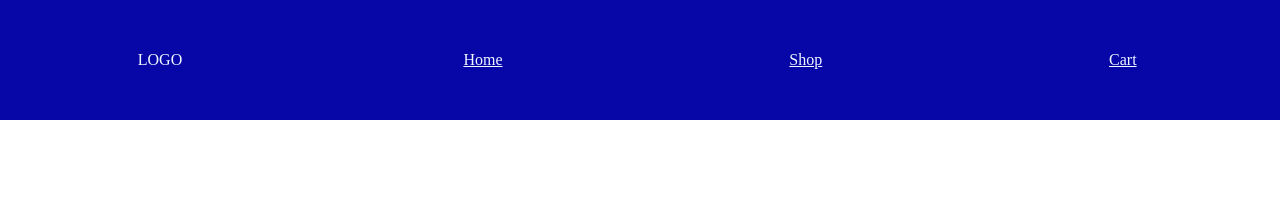
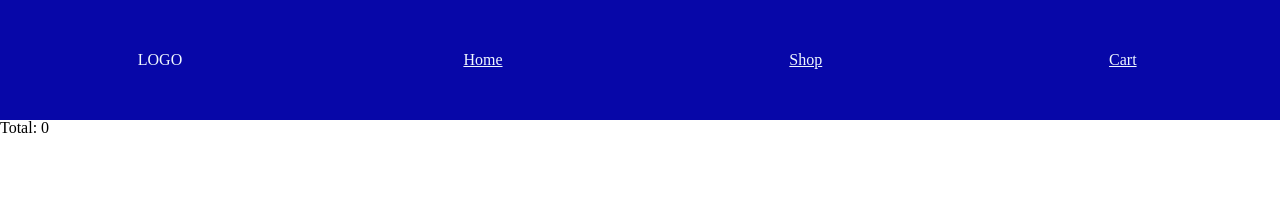
Before and after one commit to WandoCode/shopping-cart, a React (Create React App) app: page /cart in a window 1280 px wide. Shown: the top 210 px of the page. Built offline with nearby package versions, Linux system fonts and the light colour scheme.

Commit message:
Add price display, total price display in cart. Each item in cart have a button to add one more item, remove one item or remove all item in a row.

```diff
--- a/src/App.js
+++ b/src/App.js
@@ -10,27 +10,67 @@ import { useState } from "react";
 function App() {
   const [cartArray, setCartArray] = useState([]);
 
+  // Helpers Function: Add a given quantity to the item object with the given id
+  const addQuantityToCart = (id, quantityNum) => {
+    return cartArray.map((item) => {
+      if (item.id === id) {
+        item.quantity += quantityNum;
+        return item;
+      } else {
+        return item;
+      }
+    });
+  };
+
+  // Add the item object to te cartArray
   const addSelectionToCart = (itemSelection) => {
     let newItemSelection = [];
     // If the item is already in the cart, add it the quantity
-
     if (
       cartArray.some((item) => {
         return item.id === itemSelection.id;
       })
     ) {
-      console.log("item in cart already");
-      newItemSelection = cartArray.map((item) => {
-        if (item.id === itemSelection.id) {
-          item.quantity += itemSelection.quantity;
-          return item;
-        } else {
-          return item;
-        }
-      });
+      newItemSelection = addQuantityToCart(
+        itemSelection.id,
+        itemSelection.quantity
+      );
+      // Otherwise, just push the item object to the cart
     } else {
       newItemSelection = [...cartArray, itemSelection];
     }
+    setCartArray(newItemSelection);
+  };
+
+  const removeItems = (id) => {
+    // Remove item with the given id from the cartArray
+    let newItemSelection = [];
+    newItemSelection = cartArray.filter((item) => {
+      return item.id !== id;
+    });
+    setCartArray(newItemSelection);
+  };
+
+  // Remove one item with the given id from the cart
+  const removeOneItem = (id) => {
+    let newItemSelection = [];
+
+    // Remove 1 to the quantity of the item in the cart array
+    newItemSelection = addQuantityToCart(id, -1);
+
+    // Filter cart to remove item object with quantity <= 0
+    const cleanArray = newItemSelection.filter((item) => {
+      return item.quantity > 0;
+    });
+
+    setCartArray(cleanArray);
+  };
+
+  // Add one item with the given id from the cart
+  const addOneItem = (id) => {
+    let newItemSelection = [];
+    // Add 1 to the quantity of the item in the cart array
+    newItemSelection = addQuantityToCart(id, 1);
     setCartArray(newItemSelection);
   };
 
@@ -44,7 +84,17 @@ function App() {
           path="shop/:itemId"
           element={<Item addSelectionToCart={addSelectionToCart} />}
         />
-        <Route path="cart" element={<Cart items={cartArray} />} />
+        <Route
+          path="cart"
+          element={
+            <Cart
+              items={cartArray}
+              removeItems={removeItems}
+              removeOneItem={removeOneItem}
+              addOneItem={addOneItem}
+            />
+          }
+        />
         <Route path="*" element={<ErrorPage />} />
       </Routes>
     </div>
--- a/src/datas.json
+++ b/src/datas.json
@@ -21,7 +21,7 @@
     {
       "id": 0,
       "title": "beirut poster",
-      "price": "25.5",
+      "price": "25,5",
       "url": "https://assets.bigcartel.com/product_images/230085164/Beirut_Poster_Print_Final_smaller_wm.png"
     },
     {
@@ -51,7 +51,7 @@
     {
       "id": 8,
       "title": "harry potter poster",
-      "price": "29.99",
+      "price": "29,99",
       "url": "http://www.posterposter.org/wp-content/uploads/2016/10/21.jpg"
     },
     {
--- a/src/pages/Cart.js
+++ b/src/pages/Cart.js
@@ -1,15 +1,34 @@
 import React from "react";
 import uniqid from "uniqid";
 const Cart = (props) => {
+  // Total cart price
+  let totalPrice = 0;
+
   return (
     <div className="cart">
       {props.items.map((item) => {
+        // Extract total price for a given item
+        const subTotal = item.quantity * item.price;
+
+        // Add to cart total
+        totalPrice += subTotal;
         return (
           <div key={uniqid()}>
-            (id:{item.id}) -- {item.title} == {item.quantity}
+            (id:{item.id}) -- {item.title} == {item.quantity} | Price:{" "}
+            {subTotal}
+            <button onClick={() => props.removeOneItem(item.id)}>
+              Remove one from cart
+            </button>
+            <button onClick={() => props.addOneItem(item.id)}>
+              Add one to cart
+            </button>
+            <button onClick={() => props.removeItems(item.id)}>
+              Remove from cart
+            </button>
           </div>
         );
       })}
+      <div>Total: {totalPrice}</div>
     </div>
   );
 };
--- a/src/pages/Item.js
+++ b/src/pages/Item.js
@@ -1,5 +1,5 @@
 import React, { useState, useEffect } from "react";
-import { useParams } from "react-router-dom";
+import { useParams, useNavigate } from "react-router-dom";
 import ItemDisplay from "../components/ItemDisplay";
 
 const Item = (props) => {
@@ -19,16 +19,24 @@ const Item = (props) => {
     fetchItem();
   }, []);
 
+  // Allow redirection further in the function
+  let navigate = useNavigate();
+
+  // Handle adding item to the cart
   const addToCart = (e) => {
     e.preventDefault();
 
     // Get the number of item selected by user
     const nbrItem = e.target[0].value;
 
-    // Form validation
+    // Form validation (it's a number, it's more than 0)
     if (isNaN(nbrItem)) {
+      // Redirection
+      navigate("/error");
       return;
     } else if (+nbrItem < 1) {
+      // Redirection
+      navigate("/error");
       return;
     }
 
@@ -37,6 +45,7 @@ const Item = (props) => {
       id: item.id,
       quantity: parseInt(nbrItem),
       title: item.title,
+      price: parseInt(item.price),
     });
   };
 
```
